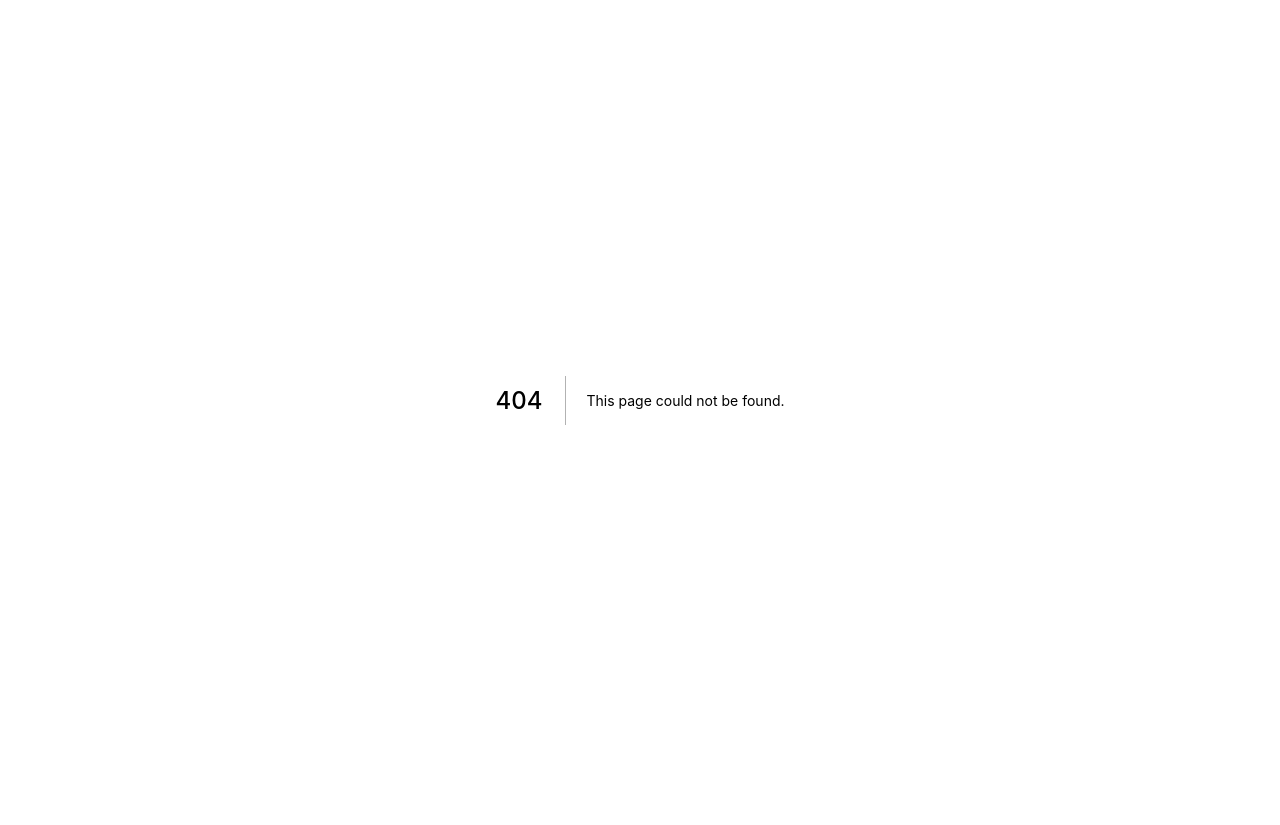
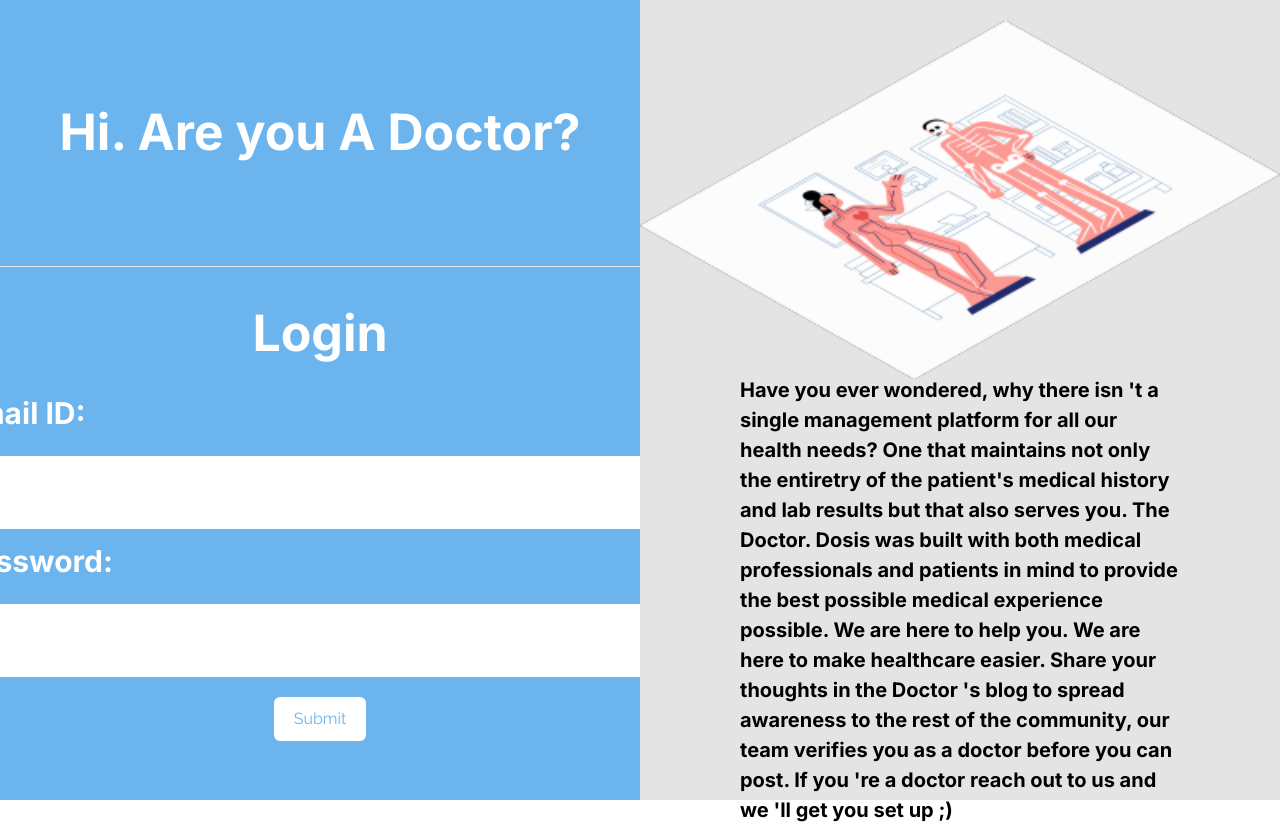
Before and after one commit to ErrNotFound-org/dosis, a Next.js app: page /doctorlogin in a window 1280 px wide. Before the commit this address had no page. Before the commit the page ends 800 px from the top, so only its background shows below. Built offline with nearby package versions, Linux system fonts and the light colour scheme.

Commit message:
Doctor-stuff

```diff
--- a/package.json
+++ b/package.json
@@ -9,10 +9,14 @@
   },
   "dependencies": {
     "autoprefixer": "^10.4.2",
+    "axios": "^0.25.0",
     "babel-preset-es2015": "^6.24.1",
+    "js-cookie": "^3.0.1",
+    "mongodb": "^4.3.1",
     "next": "^10.0.1",
     "postcss": "^8.4.5",
-    "react": "17.0.2",
+    "react": "^17.0.2",
+    "react-cookie": "^4.1.1",
     "react-dom": "17.0.2"
   },
   "devDependencies": {
--- a/pages/api/doctor/get.js
+++ b/pages/api/doctor/get.js
@@ -14,7 +14,8 @@ export default async function handler(req, res) {
         res.status(201).json({ message: "User Found!", user: result });
     }
     else {
-        res.status(404).json({ message: "Incorrect token" });
+        res.status(201).json({ message: "Incorrect token" });
+        console.log("INCORRECT TOKEN")
     }
   }
 }
--- a/pages/api/user/get.js
+++ b/pages/api/user/get.js
@@ -3,7 +3,7 @@ import { connectToDatabase } from "../../../models/db";
 export default async function handler(req, res) {
   if (req.method === "POST") {
     const token = req.body.token;
-    console.log(token)
+    console.log(token + " This is from the get request")
     if (!token) {
         res.status(400).json({ message: "Please enter token" });
     }
--- a/pages/doctor/index.js
+++ b/pages/doctor/index.js
@@ -1,8 +1,46 @@
 import Link from "next/link";
+import Cookies from "js-cookie";
+import { useState } from "react";
+import axios from "axios";
+import {useRouter} from "next/router"
 
 import Image from "next/image";
 
 export default function Home() {
+  const router = useRouter()
+  var user = Cookies.get("user");
+  console.log("This is the cookie: " + user)
+  const [username, setUsername] = useState("");
+
+  async function getUser(token) {
+    const userFound = await axios.post(`/api/doctor/get`, { token });
+    console.log(userFound.data);
+
+    if (userFound.data.message === "Incorrect token"){
+
+          router.push("/user")
+    } else{
+      console.log("Hello World")
+   setUsername(userFound.data.user.username);
+     return userFound;
+    }
+
+
+
+  }
+
+
+  if (!user) {
+    return <h1>Not LOGGED IN</h1>;
+  } else {
+
+    user = JSON.parse(user);
+    const userResult = getUser(user.token);
+    console.log(userResult)
+
+
+
+
     return (
       <div className="h-screen">
         <div className="w-screen flex flex-row justify-center items-center h-1/6 px-[16px] py-[32px]">
@@ -47,7 +85,9 @@ export default function Home() {
             <Link passHref={true} href="/doctor/lab/create">
               <a>
                 <div className="border-[5px] border-solid border-[#000000] rounded-[15px] p-[26px] w-[350px] flex justify-center items-center mt-[30px]">
-                <h1 className="font-raleway font-bold text-[40px]">New Lab</h1>
+                  <h1 className="font-raleway font-bold text-[40px]">
+                    New Lab
+                  </h1>
                 </div>
               </a>
             </Link>
@@ -55,7 +95,7 @@ export default function Home() {
           <div className="w-2/6 flex-col">
             <div className="h-2/6 flex flex-col justify-center items-center text-right">
               <h1 className="font-roboto font- text-[50px] mb-[40px]">
-              Hey, Doctor!
+                Hey, {username}!
               </h1>
               <hr className="w-[600px] border-solid border-1 border-black" />
             </div>
@@ -107,3 +147,4 @@ export default function Home() {
       </div>
     );
   }
+}
--- a/pages/doctorLogIn.js
+++ b/pages/doctorlogin.js
@@ -1,6 +1,57 @@
 import Image from "next/image";
+import { useCookies } from "react-cookie";
+import { useState } from "react";
+import { useRouter } from "next/router";
+import axios from "axios";
 
 export default function Home() {
+
+  const [cookie, setCookie] = useCookies(["user"]);
+  const router = useRouter();
+
+  const [email, setEmail] = useState("");
+  const [password, setPassword] = useState("");
+  const [name, setName] = useState("");
+  const [errorMessage, setErrorMessage] = useState(null);
+  const [state, setState] = useState("IDLE");
+
+  const subscribe = async (e) => {
+    e.preventDefault();
+    setState("LOADING");
+    setErrorMessage(null);
+
+    try {
+      const response = await axios.post("/api/doctor/signin", {
+        email,
+        password,
+      });
+
+      const data = response.data;
+      setCookie("user", JSON.stringify(data), {
+        path: "/",
+        maxAge: 3600, // 1 hr
+        sameSite: true,
+      });
+
+      console.log(data);
+
+      if (response.data.message === "Logged in successfully") {
+        router.push("/doctor");
+        setState("SUCCESS");
+      } else {
+        setErrorMessage(response.data.message);
+        setState("ERROR");
+      }
+
+      console.log("Hello World");
+    } catch (e) {
+
+      setErrorMessage(e.response);
+      // setState("ERROR");
+    }
+  };
+
+
   return (
     <div className="h-screen w-screen grid grid-cols-2">
       <div className="bg-[#6CB4EE]">
@@ -20,6 +71,8 @@ export default function Home() {
               <input
                 type="email"
                 className="block mt-[20px] h-[73px] w-[722px] rounded-[10px]"
+                value={email}
+                onChange={(e) => setEmail(e.target.value)}
               />
             </div>
             <div className="m-[10px]">
@@ -29,11 +82,16 @@ export default function Home() {
               <input
                 type="password"
                 className="block mt-[20px] h-[73px] w-[722px] rounded-[10px]"
+                 value={password}
+                onChange={(e) => setPassword(e.target.value)}
               />
               <div className="w-full flex justify-center items-center">
-                <button className="m-[20px] bg-white p-[10px] px-[20px] rounded-md font-raleway text-[#6CB4EE]">
+                <button        onClick={subscribe} className="m-[20px] bg-white p-[10px] px-[20px] rounded-md font-raleway text-[#6CB4EE]">
                   Submit
                 </button>
+
+                  {state === "ERROR" && <p>{errorMessage}</p>}
+                {state === "SUCCESS" && <p>Success!</p>}
               </div>
             </div>
           </form>
@@ -42,7 +100,7 @@ export default function Home() {
       <div className="bg-[#e4e4e4] h-screen">
         <div className="h-1/2 flex justify-center items-center">
           <Image
-            src="./doctorLogIn.png"
+            src="/doctorLogIn.png"
             alt=""
             width={835.89}
             height={468.63}
--- a/pages/login.js
+++ b/pages/login.js
@@ -1,9 +1,56 @@
 import Head from "next/head";
 import Image from "next/image";
 import Link from "next/link";
-// import { Fragment } from 'react'
+
+import { useCookies } from "react-cookie";
+import { useState } from "react";
+import { useRouter } from "next/router";
+import axios from "axios";
+
 
 export default function Home() {
+  const [cookie, setCookie] = useCookies(["user"])
+  const router = useRouter();
+
+  const [email, setEmail] = useState("");
+  const [password, setPassword] = useState("");
+  const [state, setState] = useState("IDLE");
+  const [errorMessage, setErrorMessage] = useState(null);
+
+  const subscribe = async (e) => {
+    e.preventDefault()
+    setState("LOADING");
+    setErrorMessage(null);
+    try {
+      const response = await axios.post("/api/signin", {
+        email,
+        password,
+      });
+      const data = response.data
+
+      setCookie("user", JSON.stringify(data), {
+        path: "/",
+        maxAge: 3600, // 1 hr
+        sameSite: true,
+      })
+
+      console.log(response.data.message)
+      if (response.data.message === "Logged in successfully") {
+        router.push("/user");
+        setState("SUCCESS");
+      } else {
+        setErrorMessage(response.data.message);
+        setState("ERROR");
+      }
+    } catch (e) {
+      setErrorMessage(e.response.data.error);
+      setState("ERROR");
+      console.log(e)
+    }
+  };
+
+
+
   return (
     <div className="h-screen flex">
       <div className="w-7/12 bg-[#7CB9E8] h-screen pt-32">
@@ -44,13 +91,17 @@ export default function Home() {
               type="email"
               className="border-[1px] border-[#EDECF4] border-solid rounded-[8px] w-[327px] h-[46px] placeholder:text-[#432C81] placeholder:text-[16px] font-raleway p-[10px] mb-[20px] block"
               placeholder="Email"
+              value={email}
+              onChange={(e) => setEmail(e.target.value)}
             />
             <input
               type="password"
               className="border-[1px] border-[#EDECF4] border-solid rounded-[8px] w-[327px] h-[46px] placeholder:text-[#432C81] placeholder:text-[16px] font-raleway p-[10px] mb-[20px]"
               placeholder="Password"
+              value={password}
+              onChange={(e) => setPassword(e.target.value)}
             />
-            <button className="bg-[#432C81] block text-white mt-[100px] rounded-[8px] w-[327px] h-[42px] font-raleway p-[10px] mb-[20px]">
+            <button onClick={subscribe} className="bg-[#432C81] block text-white mt-[100px] rounded-[8px] w-[327px] h-[42px] font-raleway p-[10px] mb-[20px]">
               Login
             </button>
 
--- a/pages/signup.js
+++ b/pages/signup.js
@@ -3,7 +3,64 @@ import Image from "next/image";
 
 import Link from "next/link";
 
+import { useState } from "react";
+import axios from "axios";
+import { useRouter } from "next/router";
+import { useCookies } from "react-cookie";
+
 export default function Signup() {
+  const [cookie, setCookie] = useCookies(["user"]);
+
+  const router = useRouter();
+
+  const [email, setEmail] = useState("");
+  const [password, setPassword] = useState("");
+  const [name, setName] = useState("");
+  const [state, setState] = useState("IDLE");
+  const [errorMessage, setErrorMessage] = useState(null);
+
+  const subscribe = async (e) => {
+    e.preventDefault();
+    setState("LOADING");
+    setErrorMessage(null);
+
+    console.log("Hello World");
+    try {
+      console.log("Hello");
+
+      const response = await axios.post("/api/signup", {
+        email,
+        name,
+        password,
+      });
+
+      console.log(response);
+      const data = response.data;
+
+      console.log("Hello World");
+      console.log(data);
+
+      setCookie("user", JSON.stringify(data), {
+        path: "/",
+        maxAge: 3600, // 1 hr
+        sameSite: true,
+      });
+
+      if (response.data.message === "Data inserted!") {
+        router.push("/user");
+        setState("SUCCESS");
+      } else {
+        setErrorMessage(response.data.message);
+        setState("ERROR");
+      }
+    } catch (e) {
+      console.log(e);
+      setErrorMessage(e.response);
+    }
+  };
+
+
+
   return (
     <div className="h-screen flex">
       <div className="w-7/12 bg-[#7CB9E8] h-screen pt-32">
@@ -44,21 +101,30 @@ export default function Signup() {
               type="text"
               className="border-[1px] border-[#EDECF4] border-solid rounded-[8px] w-[327px] h-[46px] placeholder:text-[#432C81] placeholder:text-[16px] font-raleway p-[10px] mb-[20px]"
               placeholder="Full Name"
+              value={name}
+              onChange={(e) => setName(e.target.value)}
             />
             <input
               type="email"
               className="border-[1px] border-[#EDECF4] border-solid rounded-[8px] w-[327px] h-[46px] placeholder:text-[#432C81] placeholder:text-[16px] font-raleway p-[10px] mb-[20px] block"
               placeholder="Email"
+              value={email}
+              onChange={(e) => setEmail(e.target.value)}
             />
             <input
               type="password"
               className="border-[1px] border-[#EDECF4] border-solid rounded-[8px] w-[327px] h-[46px] placeholder:text-[#432C81] placeholder:text-[16px] font-raleway p-[10px] mb-[20px]"
               placeholder="Password"
+              value={password}
+              onChange={(e) => setPassword(e.target.value)}
             />
 
-            <button className="bg-[#432C81] block text-white mt-[70px] rounded-[8px] w-[327px] h-[42px] font-raleway p-[10px] mb-[20px]">
+            <button onClick={subscribe} className="bg-[#432C81] block text-white mt-[70px] rounded-[8px] w-[327px] h-[42px] font-raleway p-[10px] mb-[20px]">
               Sign Up
             </button>
+
+            {state === "ERROR" && <p>{errorMessage}</p>}
+            {state === "SUCCESS" && <p>Success!</p>}
 
             <p className="text-[#82799D] font-raleway text-[14px]">
               Already have an account?{" "}
--- a/pages/user/index.js
+++ b/pages/user/index.js
@@ -1,7 +1,35 @@
 import Link from "next/link";
 import Image from "next/image";
+import { useState } from "react";
+import axios from "axios";
+import { useRouter } from "next/router";
+import { useCookies } from "react-cookie";
+import Cookies from 'js-cookie'
+
 
 export default function Home() {
+  let user = Cookies.get("user")
+  const [username, setUsername] = useState ('')
+
+  async function getUser(token) {
+    const userFound = await axios.post('/api/user/get', {token});
+    console.log(userFound.data);
+    setUsername(userFound.data.user.username);
+    return userFound;
+    // ``
+  }
+
+  if(!user){
+    return(
+      <h1>You're not logged in</h1>
+
+
+    )
+  }
+  else{
+    user = JSON.parse(user)
+    user= getUser(user.token)
+
   return (
     <div className="h-screen">
       <div className="w-screen flex flex-row justify-center items-center h-1/6 px-[16px] py-[32px]">
@@ -51,7 +79,7 @@ export default function Home() {
         <div className="w-2/6 flex-col">
           <div className="h-2/6 flex flex-col justify-center items-center text-right float-right">
             <h1 className="font-roboto font- text-[50px] mb-[40px]">
-              Hey, Bobby3105
+              Hey, {username}
             </h1>
             <hr className="w-[600px] border-solid border-1 border-black" />
           </div>
@@ -121,3 +149,4 @@ export default function Home() {
     </div>
   );
 }
+}
```
Also changed, not shown: 1 other file (tests, documents, lock files or other folders). Lines whose indentation alone changed are shown as unchanged.
